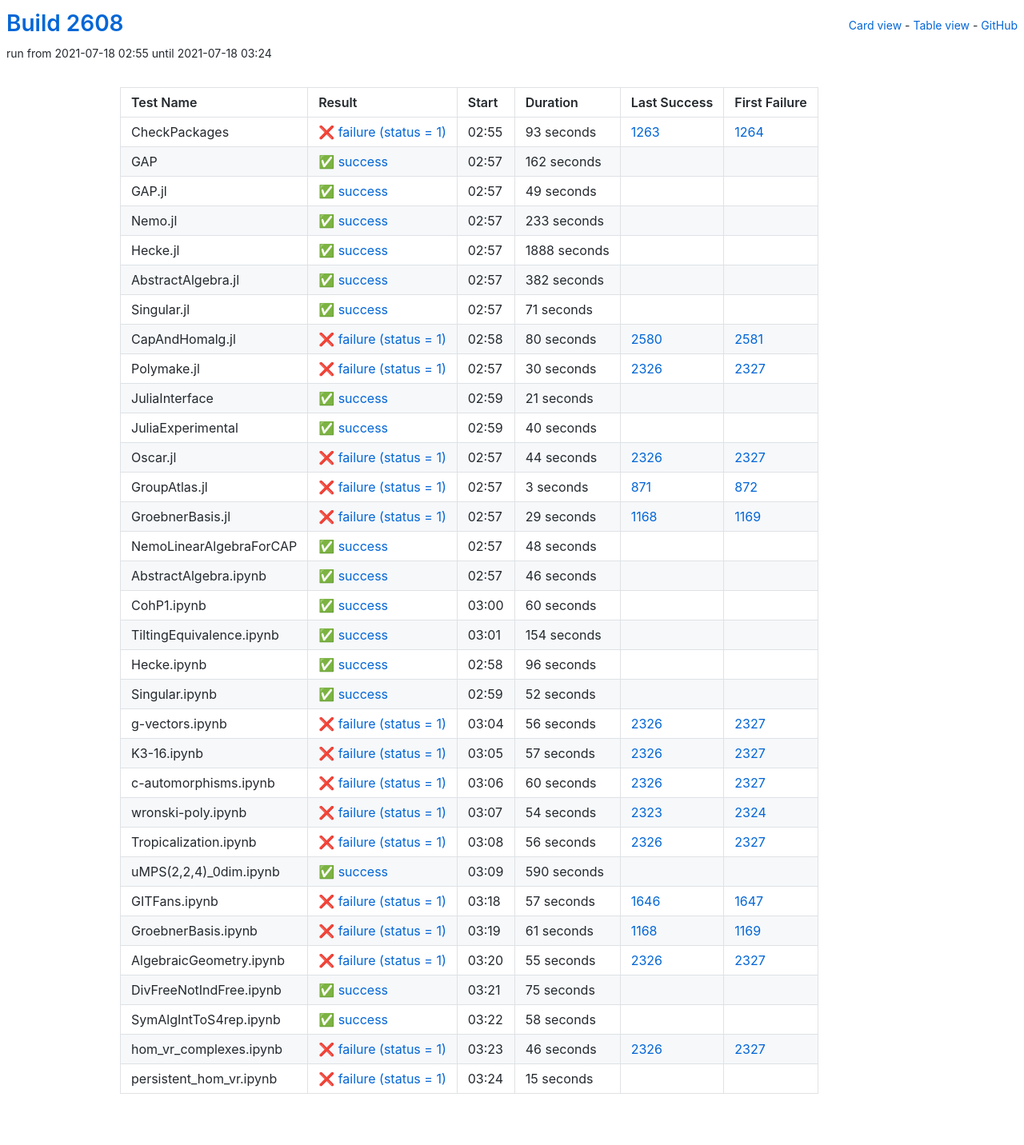
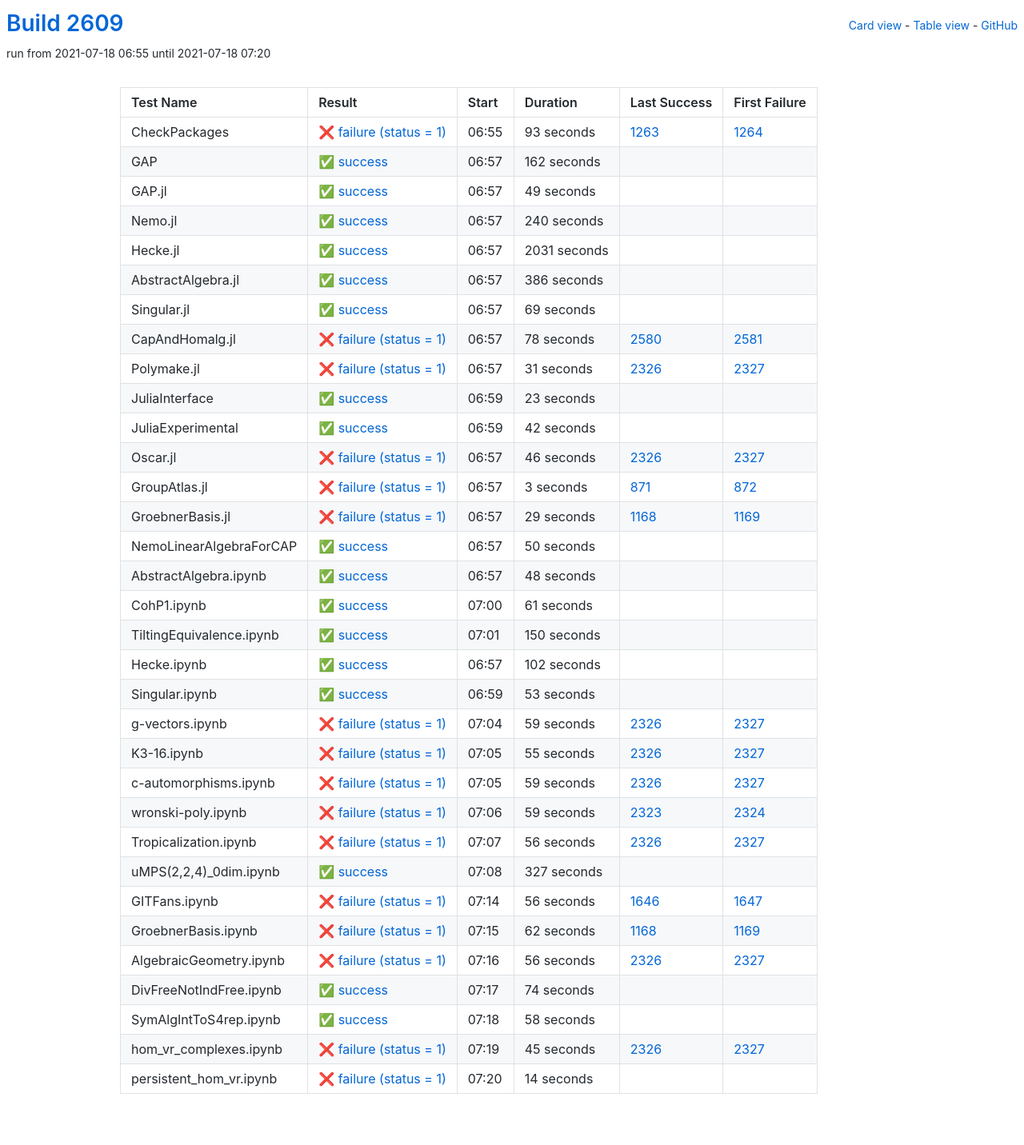
Before and after one commit to oscar-system/oscar-ci-status-stable, a Jekyll site: the page built from table.html, in a window 1280 px wide. Shown: the whole page at 80% size. Built offline with Jekyll 4.4.1, drawn with Linux system fonts in a browser that asks for light colours.

Commit message:
Build #2609

```diff
--- a/_data/ci.yml
+++ b/_data/ci.yml
@@ -1,6 +1,6 @@
 ---
-build: 2608
-build_url: https://oscarci.mathematik.uni-kl.de/job/oscar-stable/2608/
+build: 2609
+build_url: https://oscarci.mathematik.uni-kl.de/job/oscar-stable/2609/
 job: oscar-stable
 organization: oscar-system
 repo: oscar-ci-status-stable
@@ -8,8 +8,8 @@ repourl: https://github.com/oscar-system/oscar-ci-status-stable
 tests:
 - name: CheckPackages
   id: checkpackages
-  log: https://oscarci.mathematik.uni-kl.de/job/oscar-stable/2608/artifact/logs/build-2608/CheckPackages.log
-  start: 2021-07-18 02:55
+  log: https://oscarci.mathematik.uni-kl.de/job/oscar-stable/2609/artifact/logs/build-2609/CheckPackages.log
+  start: 2021-07-18 06:55
   success: false
   exitcode: 1
   status: failure
@@ -20,8 +20,8 @@ tests:
   first_failure_url: https://oscarci.mathematik.uni-kl.de/job/oscar-stable/1264/
 - name: GAP
   id: gap
-  log: https://oscarci.mathematik.uni-kl.de/job/oscar-stable/2608/artifact/logs/build-2608/GAP.log
-  start: 2021-07-18 02:57
+  log: https://oscarci.mathematik.uni-kl.de/job/oscar-stable/2609/artifact/logs/build-2609/GAP.log
+  start: 2021-07-18 06:57
   success: true
   exitcode: 0
   status: success
@@ -32,8 +32,8 @@ tests:
   first_failure_url:
 - name: GAP.jl
   id: gap-jl
-  log: https://oscarci.mathematik.uni-kl.de/job/oscar-stable/2608/artifact/logs/build-2608/GAP.jl.log
-  start: 2021-07-18 02:57
+  log: https://oscarci.mathematik.uni-kl.de/job/oscar-stable/2609/artifact/logs/build-2609/GAP.jl.log
+  start: 2021-07-18 06:57
   success: true
   exitcode: 0
   status: success
@@ -44,116 +44,116 @@ tests:
   first_failure_url:
 - name: Nemo.jl
   id: nemo-jl
-  log: https://oscarci.mathematik.uni-kl.de/job/oscar-stable/2608/artifact/logs/build-2608/Nemo.jl.log
-  start: 2021-07-18 02:57
+  log: https://oscarci.mathematik.uni-kl.de/job/oscar-stable/2609/artifact/logs/build-2609/Nemo.jl.log
+  start: 2021-07-18 06:57
   success: true
   exitcode: 0
   status: success
-  duration: 233
+  duration: 240
   last_success: false
   last_success_url:
   first_failure: false
   first_failure_url:
 - name: Hecke.jl
   id: hecke-jl
-  log: https://oscarci.mathematik.uni-kl.de/job/oscar-stable/2608/artifact/logs/build-2608/Hecke.jl.log
-  start: 2021-07-18 02:57
+  log: https://oscarci.mathematik.uni-kl.de/job/oscar-stable/2609/artifact/logs/build-2609/Hecke.jl.log
+  start: 2021-07-18 06:57
   success: true
   exitcode: 0
   status: success
-  duration: 1888
+  duration: 2031
   last_success: false
   last_success_url:
   first_failure: false
   first_failure_url:
 - name: AbstractAlgebra.jl
   id: abstractalgebra-jl
-  log: https://oscarci.mathematik.uni-kl.de/job/oscar-stable/2608/artifact/logs/build-2608/AbstractAlgebra.jl.log
-  start: 2021-07-18 02:57
+  log: https://oscarci.mathematik.uni-kl.de/job/oscar-stable/2609/artifact/logs/build-2609/AbstractAlgebra.jl.log
+  start: 2021-07-18 06:57
   success: true
   exitcode: 0
   status: success
-  duration: 382
+  duration: 386
   last_success: false
   last_success_url:
   first_failure: false
   first_failure_url:
 - name: Singular.jl
   id: singular-jl
-  log: https://oscarci.mathematik.uni-kl.de/job/oscar-stable/2608/artifact/logs/build-2608/Singular.jl.log
-  start: 2021-07-18 02:57
+  log: https://oscarci.mathematik.uni-kl.de/job/oscar-stable/2609/artifact/logs/build-2609/Singular.jl.log
+  start: 2021-07-18 06:57
   success: true
   exitcode: 0
   status: success
-  duration: 71
+  duration: 69
   last_success: false
   last_success_url:
   first_failure: false
   first_failure_url:
 - name: CapAndHomalg.jl
   id: capandhomalg-jl
-  log: https://oscarci.mathematik.uni-kl.de/job/oscar-stable/2608/artifact/logs/build-2608/CapAndHomalg.jl.log
-  start: 2021-07-18 02:58
+  log: https://oscarci.mathematik.uni-kl.de/job/oscar-stable/2609/artifact/logs/build-2609/CapAndHomalg.jl.log
+  start: 2021-07-18 06:57
   success: false
   exitcode: 1
   status: failure
-  duration: 80
+  duration: 78
   last_success: 2580
   last_success_url: https://oscarci.mathematik.uni-kl.de/job/oscar-stable/2580/
   first_failure: 2581
   first_failure_url: https://oscarci.mathematik.uni-kl.de/job/oscar-stable/2581/
 - name: Polymake.jl
   id: polymake-jl
-  log: https://oscarci.mathematik.uni-kl.de/job/oscar-stable/2608/artifact/logs/build-2608/Polymake.jl.log
-  start: 2021-07-18 02:57
+  log: https://oscarci.mathematik.uni-kl.de/job/oscar-stable/2609/artifact/logs/build-2609/Polymake.jl.log
+  start: 2021-07-18 06:57
   success: false
   exitcode: 1
   status: failure
-  duration: 30
+  duration: 31
   last_success: 2326
   last_success_url: https://oscarci.mathematik.uni-kl.de/job/oscar-stable/2326/
   first_failure: 2327
   first_failure_url: https://oscarci.mathematik.uni-kl.de/job/oscar-stable/2327/
 - name: JuliaInterface
   id: juliainterface
-  log: https://oscarci.mathematik.uni-kl.de/job/oscar-stable/2608/artifact/logs/build-2608/JuliaInterface.log
-  start: 2021-07-18 02:59
+  log: https://oscarci.mathematik.uni-kl.de/job/oscar-stable/2609/artifact/logs/build-2609/JuliaInterface.log
+  start: 2021-07-18 06:59
   success: true
   exitcode: 0
   status: success
-  duration: 21
+  duration: 23
   last_success: false
   last_success_url:
   first_failure: false
   first_failure_url:
 - name: JuliaExperimental
   id: juliaexperimental
-  log: https://oscarci.mathematik.uni-kl.de/job/oscar-stable/2608/artifact/logs/build-2608/JuliaExperimental.log
-  start: 2021-07-18 02:59
+  log: https://oscarci.mathematik.uni-kl.de/job/oscar-stable/2609/artifact/logs/build-2609/JuliaExperimental.log
+  start: 2021-07-18 06:59
   success: true
   exitcode: 0
   status: success
-  duration: 40
+  duration: 42
   last_success: false
   last_success_url:
   first_failure: false
   first_failure_url:
 - name: Oscar.jl
   id: oscar-jl
-  log: https://oscarci.mathematik.uni-kl.de/job/oscar-stable/2608/artifact/logs/build-2608/Oscar.jl.log
-  start: 2021-07-18 02:57
+  log: https://oscarci.mathematik.uni-kl.de/job/oscar-stable/2609/artifact/logs/build-2609/Oscar.jl.log
+  start: 2021-07-18 06:57
   success: false
   exitcode: 1
   status: failure
-  duration: 44
+  duration: 46
   last_success: 2326
   last_success_url: https://oscarci.mathematik.uni-kl.de/job/oscar-stable/2326/
   first_failure: 2327
   first_failure_url: https://oscarci.mathematik.uni-kl.de/job/oscar-stable/2327/
 - name: GroupAtlas.jl
   id: groupatlas-jl
-  log: https://oscarci.mathematik.uni-kl.de/job/oscar-stable/2608/artifact/logs/build-2608/GroupAtlas.jl.log
-  start: 2021-07-18 02:57
+  log: https://oscarci.mathematik.uni-kl.de/job/oscar-stable/2609/artifact/logs/build-2609/GroupAtlas.jl.log
+  start: 2021-07-18 06:57
   success: false
   exitcode: 1
   status: failure
@@ -164,8 +164,8 @@ tests:
   first_failure_url: https://oscarci.mathematik.uni-kl.de/job/oscar-stable/872/
 - name: GroebnerBasis.jl
   id: groebnerbasis-jl
-  log: https://oscarci.mathematik.uni-kl.de/job/oscar-stable/2608/artifact/logs/build-2608/GroebnerBasis.jl.log
-  start: 2021-07-18 02:57
+  log: https://oscarci.mathematik.uni-kl.de/job/oscar-stable/2609/artifact/logs/build-2609/GroebnerBasis.jl.log
+  start: 2021-07-18 06:57
   success: false
   exitcode: 1
   status: failure
@@ -176,8 +176,20 @@ tests:
   first_failure_url: https://oscarci.mathematik.uni-kl.de/job/oscar-stable/1169/
 - name: NemoLinearAlgebraForCAP
   id: nemolinearalgebraforcap
-  log: https://oscarci.mathematik.uni-kl.de/job/oscar-stable/2608/artifact/logs/build-2608/NemoLinearAlgebraForCAP.log
-  start: 2021-07-18 02:57
+  log: https://oscarci.mathematik.uni-kl.de/job/oscar-stable/2609/artifact/logs/build-2609/NemoLinearAlgebraForCAP.log
+  start: 2021-07-18 06:57
+  success: true
+  exitcode: 0
+  status: success
+  duration: 50
+  last_success: false
+  last_success_url:
+  first_failure: false
+  first_failure_url:
+- name: AbstractAlgebra.ipynb
+  id: abstractalgebra-ipynb
+  log: https://oscarci.mathematik.uni-kl.de/job/oscar-stable/2609/artifact/logs/build-2609/AbstractAlgebra.ipynb.log
+  start: 2021-07-18 06:57
   success: true
   exitcode: 0
   status: success
@@ -186,118 +198,106 @@ tests:
   last_success_url:
   first_failure: false
   first_failure_url:
-- name: AbstractAlgebra.ipynb
-  id: abstractalgebra-ipynb
-  log: https://oscarci.mathematik.uni-kl.de/job/oscar-stable/2608/artifact/logs/build-2608/AbstractAlgebra.ipynb.log
-  start: 2021-07-18 02:57
+- name: CohP1.ipynb
+  id: cohp1-ipynb
+  log: https://oscarci.mathematik.uni-kl.de/job/oscar-stable/2609/artifact/logs/build-2609/CohP1.ipynb.log
+  start: 2021-07-18 07:00
   success: true
   exitcode: 0
   status: success
-  duration: 46
-  last_success: false
-  last_success_url:
-  first_failure: false
-  first_failure_url:
-- name: CohP1.ipynb
-  id: cohp1-ipynb
-  log: https://oscarci.mathematik.uni-kl.de/job/oscar-stable/2608/artifact/logs/build-2608/CohP1.ipynb.log
-  start: 2021-07-18 03:00
-  success: true
-  exitcode: 0
-  status: success
-  duration: 60
+  duration: 61
   last_success: false
   last_success_url:
   first_failure: false
   first_failure_url:
 - name: TiltingEquivalence.ipynb
   id: tiltingequivalence-ipynb
-  log: https://oscarci.mathematik.uni-kl.de/job/oscar-stable/2608/artifact/logs/build-2608/TiltingEquivalence.ipynb.log
-  start: 2021-07-18 03:01
+  log: https://oscarci.mathematik.uni-kl.de/job/oscar-stable/2609/artifact/logs/build-2609/TiltingEquivalence.ipynb.log
+  start: 2021-07-18 07:01
   success: true
   exitcode: 0
   status: success
-  duration: 154
+  duration: 150
   last_success: false
   last_success_url:
   first_failure: false
   first_failure_url:
 - name: Hecke.ipynb
   id: hecke-ipynb
-  log: https://oscarci.mathematik.uni-kl.de/job/oscar-stable/2608/artifact/logs/build-2608/Hecke.ipynb.log
-  start: 2021-07-18 02:58
+  log: https://oscarci.mathematik.uni-kl.de/job/oscar-stable/2609/artifact/logs/build-2609/Hecke.ipynb.log
+  start: 2021-07-18 06:57
   success: true
   exitcode: 0
   status: success
-  duration: 96
+  duration: 102
   last_success: false
   last_success_url:
   first_failure: false
   first_failure_url:
 - name: Singular.ipynb
   id: singular-ipynb
-  log: https://oscarci.mathematik.uni-kl.de/job/oscar-stable/2608/artifact/logs/build-2608/Singular.ipynb.log
-  start: 2021-07-18 02:59
+  log: https://oscarci.mathematik.uni-kl.de/job/oscar-stable/2609/artifact/logs/build-2609/Singular.ipynb.log
+  start: 2021-07-18 06:59
   success: true
   exitcode: 0
   status: success
-  duration: 52
+  duration: 53
   last_success: false
   last_success_url:
   first_failure: false
   first_failure_url:
 - name: g-vectors.ipynb
   id: g-vectors-ipynb
-  log: https://oscarci.mathematik.uni-kl.de/job/oscar-stable/2608/artifact/logs/build-2608/g-vectors.ipynb.log
-  start: 2021-07-18 03:04
+  log: https://oscarci.mathematik.uni-kl.de/job/oscar-stable/2609/artifact/logs/build-2609/g-vectors.ipynb.log
+  start: 2021-07-18 07:04
   success: false
   exitcode: 1
   status: failure
-  duration: 56
+  duration: 59
   last_success: 2326
   last_success_url: https://oscarci.mathematik.uni-kl.de/job/oscar-stable/2326/
   first_failure: 2327
   first_failure_url: https://oscarci.mathematik.uni-kl.de/job/oscar-stable/2327/
 - name: K3-16.ipynb
   id: k3-16-ipynb
-  log: https://oscarci.mathematik.uni-kl.de/job/oscar-stable/2608/artifact/logs/build-2608/K3-16.ipynb.log
-  start: 2021-07-18 03:05
+  log: https://oscarci.mathematik.uni-kl.de/job/oscar-stable/2609/artifact/logs/build-2609/K3-16.ipynb.log
+  start: 2021-07-18 07:05
   success: false
   exitcode: 1
   status: failure
-  duration: 57
+  duration: 55
   last_success: 2326
   last_success_url: https://oscarci.mathematik.uni-kl.de/job/oscar-stable/2326/
   first_failure: 2327
   first_failure_url: https://oscarci.mathematik.uni-kl.de/job/oscar-stable/2327/
 - name: c-automorphisms.ipynb
   id: c-automorphisms-ipynb
-  log: https://oscarci.mathematik.uni-kl.de/job/oscar-stable/2608/artifact/logs/build-2608/c-automorphisms.ipynb.log
-  start: 2021-07-18 03:06
+  log: https://oscarci.mathematik.uni-kl.de/job/oscar-stable/2609/artifact/logs/build-2609/c-automorphisms.ipynb.log
+  start: 2021-07-18 07:05
   success: false
   exitcode: 1
   status: failure
-  duration: 60
+  duration: 59
   last_success: 2326
   last_success_url: https://oscarci.mathematik.uni-kl.de/job/oscar-stable/2326/
   first_failure: 2327
   first_failure_url: https://oscarci.mathematik.uni-kl.de/job/oscar-stable/2327/
 - name: wronski-poly.ipynb
   id: wronski-poly-ipynb
-  log: https://oscarci.mathematik.uni-kl.de/job/oscar-stable/2608/artifact/logs/build-2608/wronski-poly.ipynb.log
-  start: 2021-07-18 03:07
+  log: https://oscarci.mathematik.uni-kl.de/job/oscar-stable/2609/artifact/logs/build-2609/wronski-poly.ipynb.log
+  start: 2021-07-18 07:06
   success: false
   exitcode: 1
   status: failure
-  duration: 54
+  duration: 59
   last_success: 2323
   last_success_url: https://oscarci.mathematik.uni-kl.de/job/oscar-stable/2323/
   first_failure: 2324
   first_failure_url: https://oscarci.mathematik.uni-kl.de/job/oscar-stable/2324/
 - name: Tropicalization.ipynb
   id: tropicalization-ipynb
-  log: https://oscarci.mathematik.uni-kl.de/job/oscar-stable/2608/artifact/logs/build-2608/Tropicalization.ipynb.log
-  start: 2021-07-18 03:08
+  log: https://oscarci.mathematik.uni-kl.de/job/oscar-stable/2609/artifact/logs/build-2609/Tropicalization.ipynb.log
+  start: 2021-07-18 07:07
   success: false
   exitcode: 1
   status: failure
@@ -308,68 +308,68 @@ tests:
   first_failure_url: https://oscarci.mathematik.uni-kl.de/job/oscar-stable/2327/
 - name: uMPS(2,2,4)_0dim.ipynb
   id: umps-2-2-4-0dim-ipynb
-  log: https://oscarci.mathematik.uni-kl.de/job/oscar-stable/2608/artifact/logs/build-2608/uMPS-2-2-4-_0dim.ipynb.log
-  start: 2021-07-18 03:09
+  log: https://oscarci.mathematik.uni-kl.de/job/oscar-stable/2609/artifact/logs/build-2609/uMPS-2-2-4-_0dim.ipynb.log
+  start: 2021-07-18 07:08
   success: true
   exitcode: 0
   status: success
-  duration: 590
+  duration: 327
   last_success: false
   last_success_url:
   first_failure: false
   first_failure_url:
 - name: GITFans.ipynb
   id: gitfans-ipynb
-  log: https://oscarci.mathematik.uni-kl.de/job/oscar-stable/2608/artifact/logs/build-2608/GITFans.ipynb.log
-  start: 2021-07-18 03:18
+  log: https://oscarci.mathematik.uni-kl.de/job/oscar-stable/2609/artifact/logs/build-2609/GITFans.ipynb.log
+  start: 2021-07-18 07:14
   success: false
   exitcode: 1
   status: failure
-  duration: 57
+  duration: 56
   last_success: 1646
   last_success_url: https://oscarci.mathematik.uni-kl.de/job/oscar-stable/1646/
   first_failure: 1647
   first_failure_url: https://oscarci.mathematik.uni-kl.de/job/oscar-stable/1647/
 - name: GroebnerBasis.ipynb
   id: groebnerbasis-ipynb
-  log: https://oscarci.mathematik.uni-kl.de/job/oscar-stable/2608/artifact/logs/build-2608/GroebnerBasis.ipynb.log
-  start: 2021-07-18 03:19
+  log: https://oscarci.mathematik.uni-kl.de/job/oscar-stable/2609/artifact/logs/build-2609/GroebnerBasis.ipynb.log
+  start: 2021-07-18 07:15
   success: false
   exitcode: 1
   status: failure
-  duration: 61
+  duration: 62
   last_success: 1168
   last_success_url: https://oscarci.mathematik.uni-kl.de/job/oscar-stable/1168/
   first_failure: 1169
   first_failure_url: https://oscarci.mathematik.uni-kl.de/job/oscar-stable/1169/
 - name: AlgebraicGeometry.ipynb
   id: algebraicgeometry-ipynb
-  log: https://oscarci.mathematik.uni-kl.de/job/oscar-stable/2608/artifact/logs/build-2608/AlgebraicGeometry.ipynb.log
-  start: 2021-07-18 03:20
+  log: https://oscarci.mathematik.uni-kl.de/job/oscar-stable/2609/artifact/logs/build-2609/AlgebraicGeometry.ipynb.log
+  start: 2021-07-18 07:16
   success: false
   exitcode: 1
   status: failure
-  duration: 55
+  duration: 56
   last_success: 2326
   last_success_url: https://oscarci.mathematik.uni-kl.de/job/oscar-stable/2326/
   first_failure: 2327
   first_failure_url: https://oscarci.mathematik.uni-kl.de/job/oscar-stable/2327/
 - name: DivFreeNotIndFree.ipynb
   id: divfreenotindfree-ipynb
-  log: https://oscarci.mathematik.uni-kl.de/job/oscar-stable/2608/artifact/logs/build-2608/DivFreeNotIndFree.ipynb.log
-  start: 2021-07-18 03:21
+  log: https://oscarci.mathematik.uni-kl.de/job/oscar-stable/2609/artifact/logs/build-2609/DivFreeNotIndFree.ipynb.log
+  start: 2021-07-18 07:17
   success: true
   exitcode: 0
   status: success
-  duration: 75
+  duration: 74
   last_success: false
   last_success_url:
   first_failure: false
   first_failure_url:
 - name: SymAlgIntToS4rep.ipynb
   id: symalginttos4rep-ipynb
-  log: https://oscarci.mathematik.uni-kl.de/job/oscar-stable/2608/artifact/logs/build-2608/SymAlgIntToS4rep.ipynb.log
-  start: 2021-07-18 03:22
+  log: https://oscarci.mathematik.uni-kl.de/job/oscar-stable/2609/artifact/logs/build-2609/SymAlgIntToS4rep.ipynb.log
+  start: 2021-07-18 07:18
   success: true
   exitcode: 0
   status: success
@@ -380,24 +380,24 @@ tests:
   first_failure_url:
 - name: hom_vr_complexes.ipynb
   id: hom-vr-complexes-ipynb
-  log: https://oscarci.mathematik.uni-kl.de/job/oscar-stable/2608/artifact/logs/build-2608/hom_vr_complexes.ipynb.log
-  start: 2021-07-18 03:23
+  log: https://oscarci.mathematik.uni-kl.de/job/oscar-stable/2609/artifact/logs/build-2609/hom_vr_complexes.ipynb.log
+  start: 2021-07-18 07:19
   success: false
   exitcode: 1
   status: failure
-  duration: 46
+  duration: 45
   last_success: 2326
   last_success_url: https://oscarci.mathematik.uni-kl.de/job/oscar-stable/2326/
   first_failure: 2327
   first_failure_url: https://oscarci.mathematik.uni-kl.de/job/oscar-stable/2327/
 - name: persistent_hom_vr.ipynb
   id: persistent-hom-vr-ipynb
-  log: https://oscarci.mathematik.uni-kl.de/job/oscar-stable/2608/artifact/logs/build-2608/persistent_hom_vr.ipynb.log
-  start: 2021-07-18 03:24
+  log: https://oscarci.mathematik.uni-kl.de/job/oscar-stable/2609/artifact/logs/build-2609/persistent_hom_vr.ipynb.log
+  start: 2021-07-18 07:20
   success: false
   exitcode: 1
   status: failure
-  duration: 15
+  duration: 14
   last_success: false
   last_success_url:
   first_failure: false
```
Also changed, not shown: README.md.
